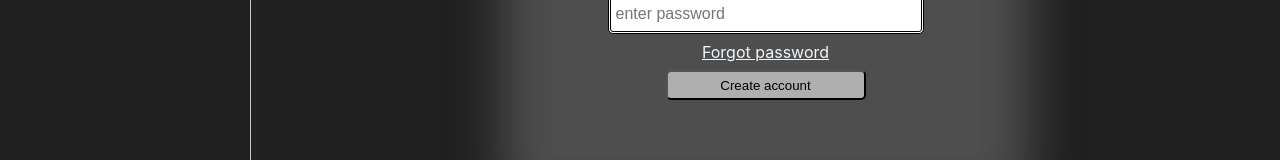
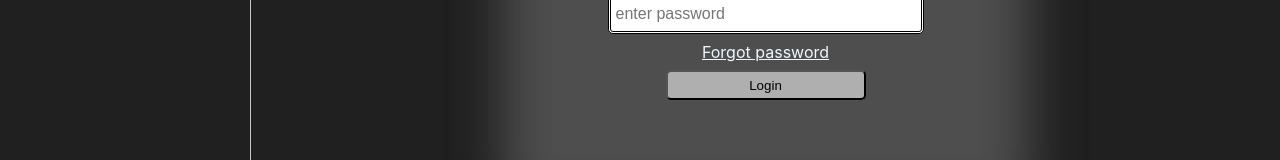
Before and after one commit to Mariusz-19/video-library, a React (Create React App) app: page /login in a window 1280 px wide. Shown: the part 402-562 px from the top of the page. Built offline with nearby package versions, Linux system fonts and the light colour scheme.

Commit message:
change some names of file and div's

```diff
--- a/src/pages/CraateAccount/CreateAccount.tsx
+++ b/src/pages/CraateAccount/CreateAccount.tsx
@@ -9,7 +9,7 @@ function CreateAccount() {
       create password<input className="password" type="password" />
       confirm password<input className="password" type="password" />
       <button className="login-button" onClick={() => navigate("/login")}>
-        Login
+        create account
       </button>
     </form>
   );
--- a/src/pages/Login/Login.tsx
+++ b/src/pages/Login/Login.tsx
@@ -10,7 +10,7 @@ function Login() {
       <a className="forgot-password" href="">Forgot password</a>
       <div className="create-account">
         <button className="button" onClick={() => navigate("/create-account")}>
-          Create account
+          Login
         </button>
       </div>
     </div>
```
